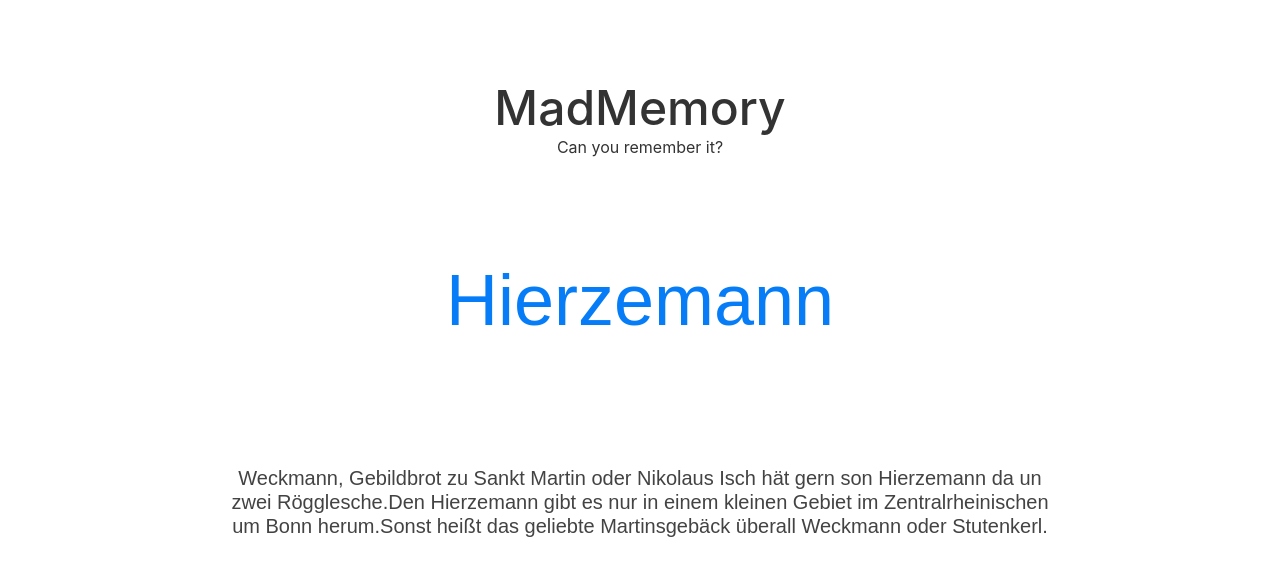
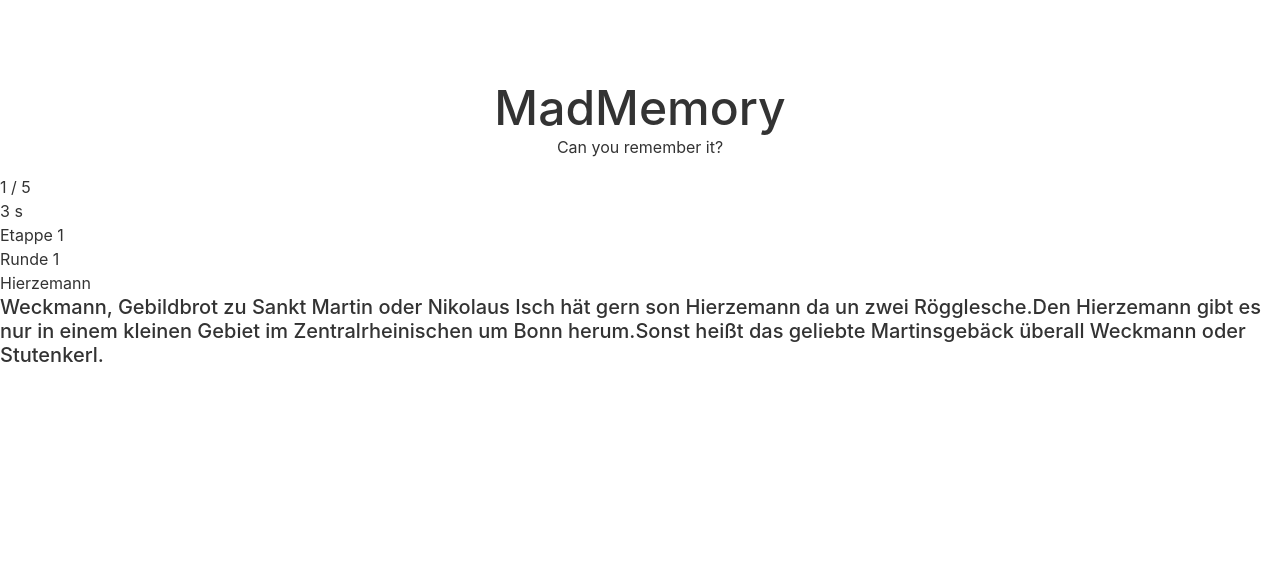
Before and after one commit to joergreichert/madmemory, a Next.js app: page /game/words in a window 1280 px wide. Shown: the top 576 px of the page. Built offline with nearby package versions, Linux system fonts and the light colour scheme.

Commit message:
count down, item count, level shown

```diff
--- a/components/game/object_display.js
+++ b/components/game/object_display.js
@@ -1,13 +1,26 @@
-import MenuHeading from '../menu/heading'
+import useCountDown from '../../lib/game/useCountDown';
 
-export default ({ roundNumber, word }) => {
+export default ({ level, roundNumber, item, timeout, itemIndex, totalCount }) => {
+  const remainingSeconds = timeout && useCountDown(timeout)
   return (
     <div>
-      <div className="object_display">
-        <h4>{word.element}</h4>
+      { itemIndex && totalCount && <div>
+        {`${itemIndex} / ${totalCount}`}
+      </div> }
+      { remainingSeconds && <div>
+        {`${remainingSeconds} s`}
+      </div> }
+      { level && <div className="level_display">
+        {`Etappe ${level}`}
+      </div>}
+      { roundNumber && <div className="roundNumber_display">
+        {`Runde ${roundNumber}`}
+      </div>}
+      <div className="item_display">
+        {item.element}
       </div>
-      <div className="object_display">
-        <h5 dangerouslySetInnerHTML={{__html: word.description}}></h5>
+      <div className="description_display">
+        <h5 dangerouslySetInnerHTML={{__html: item.description}}></h5>
       </div>
     </div>
   );
--- a/components/game/round_one.js
+++ b/components/game/round_one.js
@@ -1,6 +1,6 @@
 import { useMemo } from 'react';
 import { roundOneObjects } from '../../lib/game/objectstate'
-import { useIndex } from '../../lib/game/useindex';
+import useIndex from '../../lib/game/useindex';
 import ObjectDisplay from './object_display'
 import RoundTwoStartScreen from './round_two_startscreen'
 
@@ -11,7 +11,14 @@ const RoundOne = ({ settings, data }) => {
   const index = useIndex(settings)
   if (index < elementCount) {
     return (
-      <ObjectDisplay roundNumber={"1"} word={roundOne[index]} />
+      <ObjectDisplay
+        level={1}
+        roundNumber={1}
+        item={roundOne[index]}
+        timeout={settings.displayTime}
+        itemIndex={index+1}
+        totalCount={settings.elementCount}
+      />
     );
   } else {
     return (
--- a/components/game/round_one_startscreen.js
+++ b/components/game/round_one_startscreen.js
@@ -1,4 +1,4 @@
-import { useIndex } from '../../lib/game/useindex';
+import useIndex from '../../lib/game/useindex';
 import ObjectDisplay from './object_display'
 import RoundOne from './round_one'
 
@@ -8,7 +8,7 @@ const RoundOneStartScreen = ({ settings, data }) => {
     return (
       <ObjectDisplay
         roundNumber={"1"}
-        word={{
+        item={{
           element: "Runde 1",
           description: `Merke Dir die folgenden ${settings.elementCount} Elemente`
         }} />
--- a/components/game/round_two.js
+++ b/components/game/round_two.js
@@ -1,6 +1,6 @@
 import { useMemo } from 'react';
 import { roundTwoObjects } from '../../lib/game/objectstate'
-import { useIndex } from '../../lib/game/useindex';
+import useIndex from '../../lib/game/useindex';
 import ObjectDisplay from './object_display'
 import EvalInput from './eval_input'
 
@@ -12,7 +12,14 @@ const RoundTwo = ({ settings, roundOneState }) => {
   const index = useIndex(settings)
   if (index < elementCount) {
     return (
-      <ObjectDisplay roundNumber={"2"} word={roundTwo[index]} />
+      <ObjectDisplay
+        level={1}
+        roundNumber={2}
+        item={roundTwo[index]}
+        timeout={settings.displayTime}
+        itemIndex={index+1}
+        totalCount={settings.elementCount}
+      />
     );
   } else {
     return (
--- a/components/game/round_two_startscreen.js
+++ b/components/game/round_two_startscreen.js
@@ -1,4 +1,4 @@
-import { useIndex } from '../../lib/game/useindex';
+import useIndex from '../../lib/game/useindex';
 import ObjectDisplay from './object_display'
 import RoundTwo from './round_two'
 
@@ -9,7 +9,7 @@ const RoundTwoStartScreen = ({ settings, roundOneState }) => {
     return (
       <ObjectDisplay
         roundNumber={"2"}
-        word={{
+        item={{
           element: "Runde 2",
           description: `Eines der folgenden ${settings.elementCount} Elemente wurde in der ersten Runde schon gezeigt. <br />Finde heraus welches.`
         }} />
--- /dev/null
+++ b/lib/game/useCountDown.js
@@ -0,0 +1,14 @@
+import { useState, useEffect } from 'react';
+
+export default (timeout) => {
+  const start = timeout / 1000;
+  const [remaining, setRemaining] = useState(start);
+  const handler = () => {
+    setRemaining((prev) => prev > 1 ? prev - 1 : start)
+  }
+  useEffect(() => {
+    const id = setInterval(handler, 1000);
+    return () => clearInterval(id);
+  }, []);
+  return remaining
+}
--- a/lib/game/useindex.js
+++ b/lib/game/useindex.js
@@ -1,6 +1,6 @@
 import { useState, useEffect } from 'react';
 
-export const useIndex = ({ elementCount, displayTime }) => {
+export default ({ elementCount, displayTime }) => {
   const [index, setIndex] = useState(0);
   const handler = () => {
     setIndex((prev) => {
```
